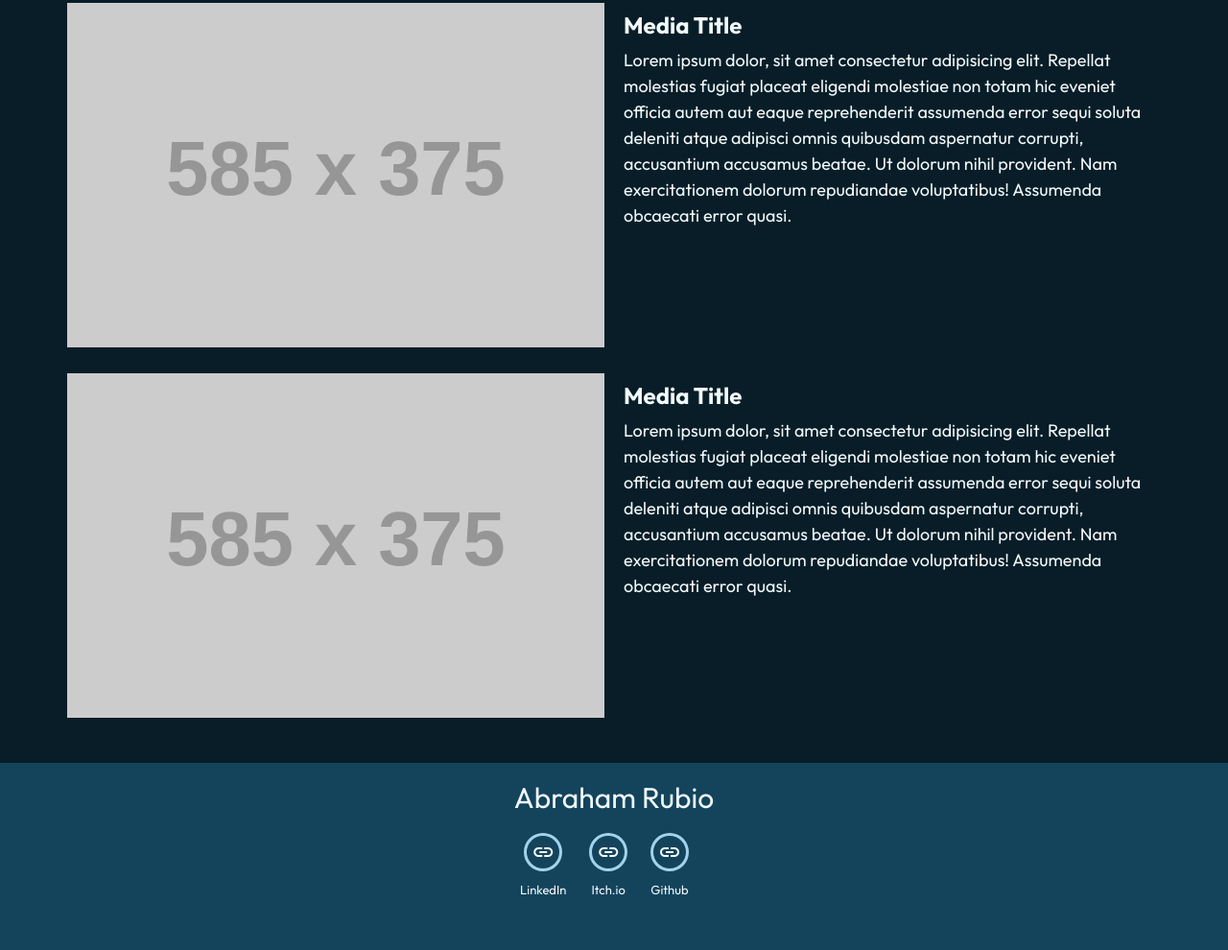
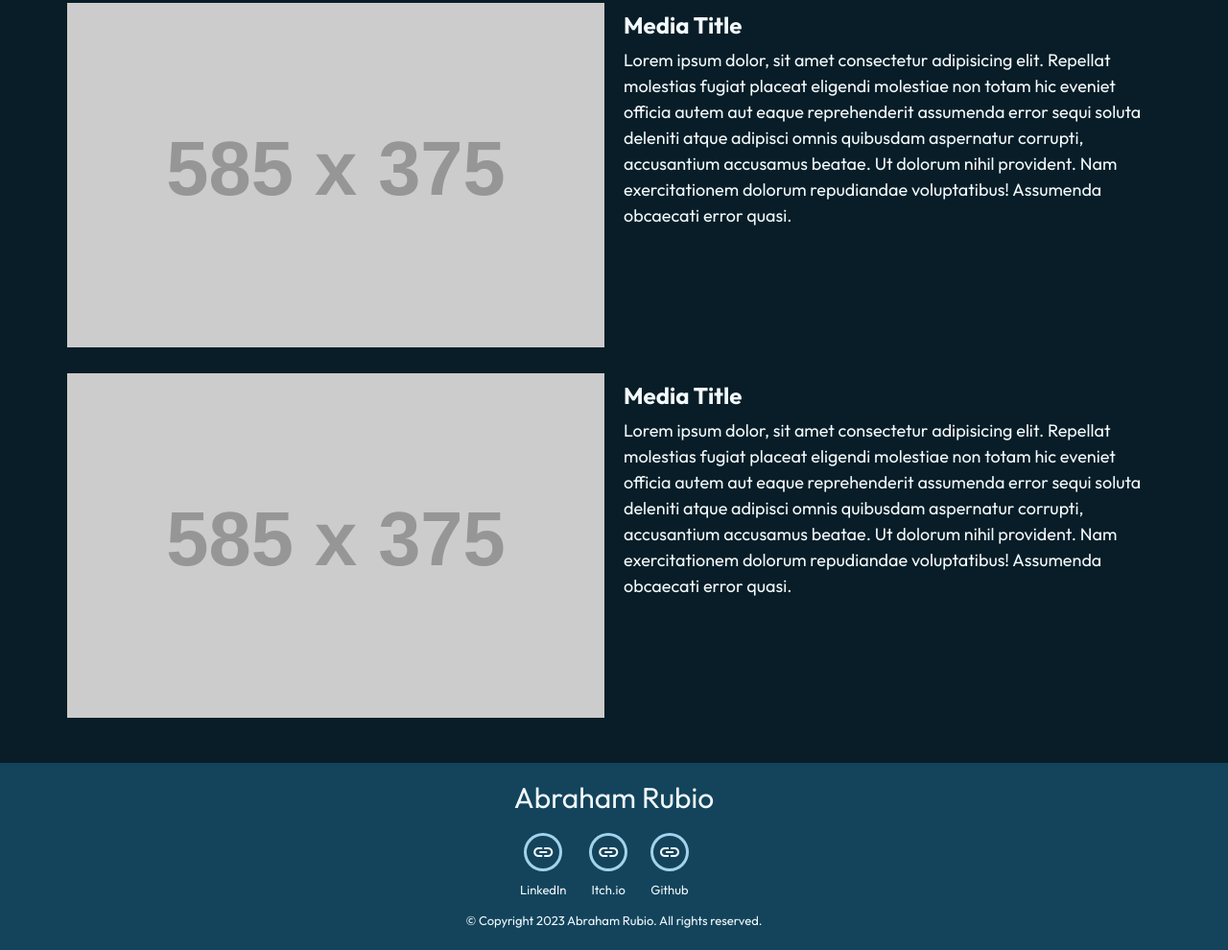
Before and after one commit to Abe-54/Personal-Website, a plain HTML site: page index.html in a window 1280 px wide. Shown: the part 3400-4390 px from the top of the page at 96% size. Drawn offline with nearby package versions, Linux system fonts and the light colour scheme; placeholder pictures from the web are drawn by us.

Commit message:
Added Copyright to footer

```diff
--- a/css/styles.css
+++ b/css/styles.css
@@ -645,6 +645,14 @@ a {
     justify-content: space-around;
 }
 
+.copyright__text {
+    display: flex;
+    justify-content: center;
+    align-content: end;
+    font-size: 1.3rem;
+    margin-bottom: 0;
+}
+
 @media screen and (min-width: 768px) {
     .social--list {
         display: inline-block;
--- a/index.html
+++ b/index.html
@@ -346,6 +346,9 @@
           </li>
         </ul>
       </div>
+      <p class="copyright__text">
+        © Copyright 2023 Abraham Rubio. All rights reserved.
+      </p>
     </div>
   </section>
 
```
